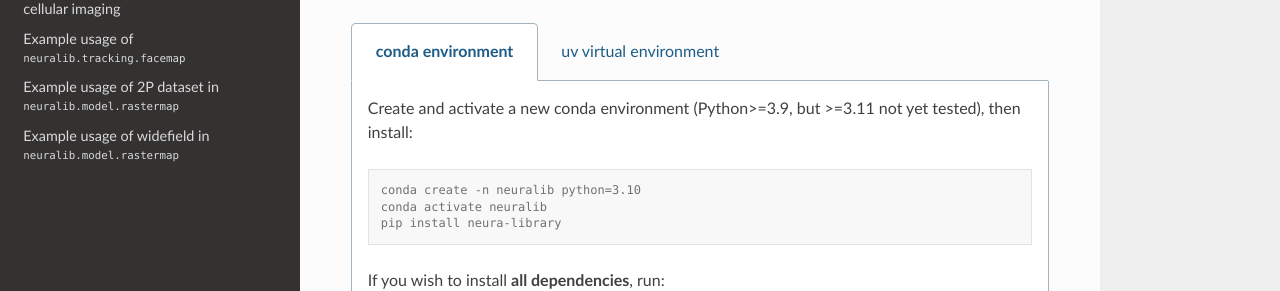
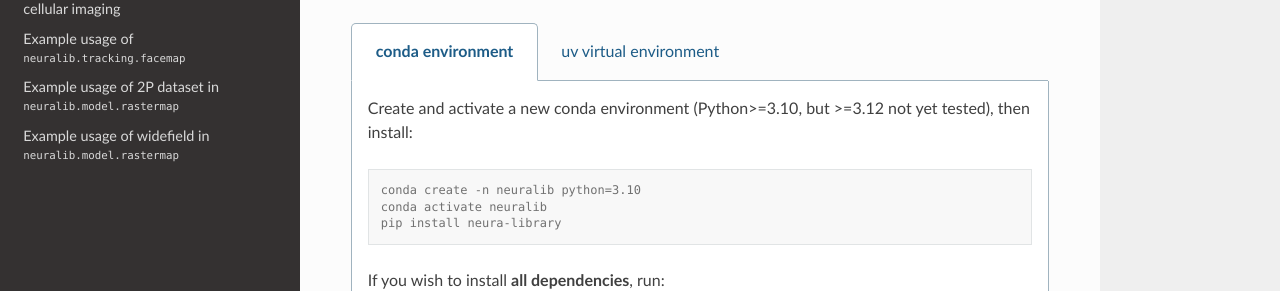
Before and after one commit to ytsimon2004/neuralib, a Sphinx documentation site: the page built from doc/source/index.rst, in a window 1280 px wide and 900 px high, scrolled down 1018 px. Shown: the part 159-450 px from the top of the window. Built offline with Sphinx 7.4.7 and the Read the Docs theme 3.1.0, drawn with Linux system fonts in a browser that asks for light colours; pages that are not in the unit, such as notebooks, are missing from menus.

Commit message:
migrate to python >=3.10

```diff
--- a/doc/source/index.rst
+++ b/doc/source/index.rst
@@ -33,7 +33,7 @@ Installation
 
     .. tab:: conda environment
 
-        Create and activate a new conda environment (Python>=3.9, but >=3.11 not yet tested), then install:
+        Create and activate a new conda environment (Python>=3.10, but >=3.12 not yet tested), then install:
 
         .. code-block:: console
 
@@ -86,7 +86,7 @@ Installation
             uv init
 
 
-        Make sure python version (>=3.9, but >=3.11 not yet tested), both in ``pyproject.py`` and ``.python-version``
+        Make sure python version (>=3.10, but >=3.12 not yet tested), both in ``pyproject.py`` and ``.python-version``
 
         .. code-block::
 
--- a/pyproject.toml
+++ b/pyproject.toml
@@ -1,7 +1,7 @@
 [project]
 name = "neura-library"
 version = "0.3.6"
-requires-python = ">=3.9"
+requires-python = ">=3.10"
 description = "Utility tools for system neuroscience research, including Open Source Wrapper or Parser"
 authors = [
     { name = "Yu-Ting Wei", email = "ytsimon2004@gmail.com" },
--- a/ruff.toml
+++ b/ruff.toml
@@ -1,4 +1,4 @@
-target-version = "py39"
+target-version = "py310"
 extend-exclude = [
     "test",
     # annotation module
```
Also changed, not shown: README.md (+4 -4 lines), .readthedocs.yaml, 1 other file.
